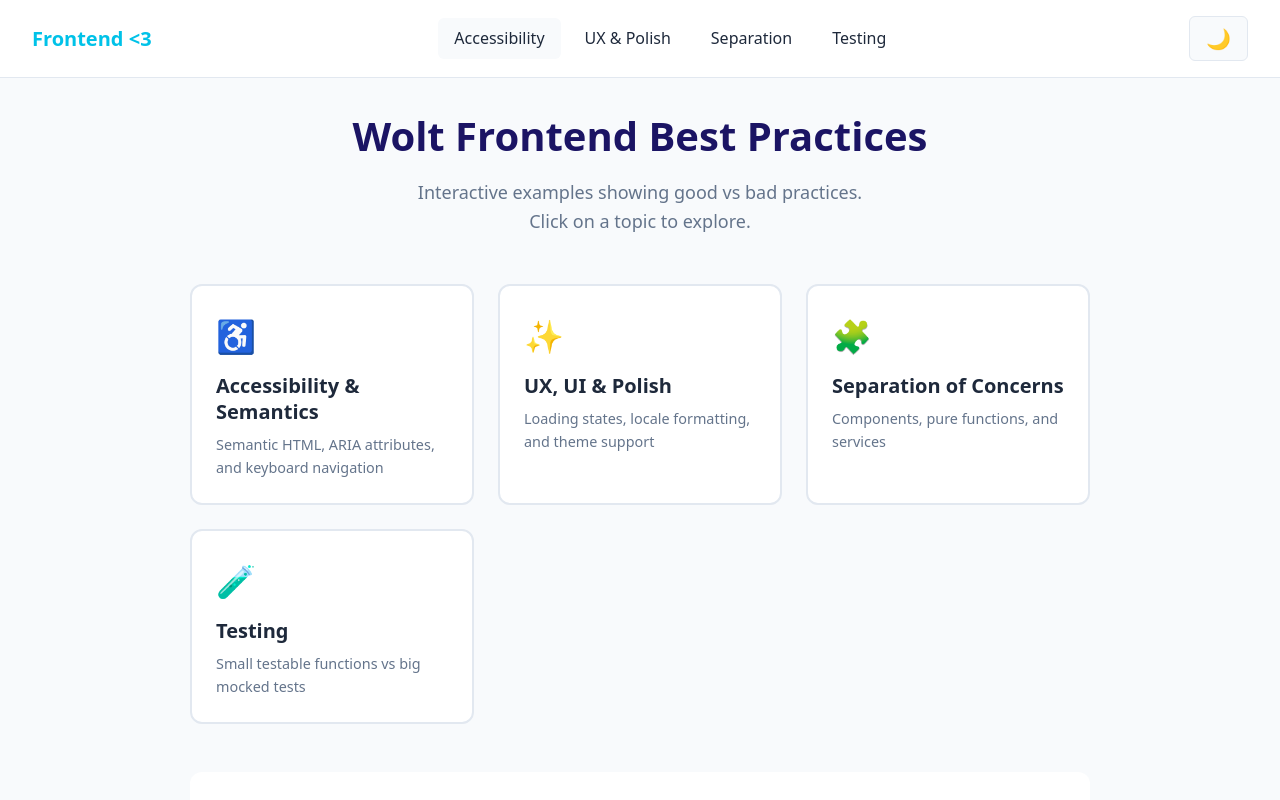
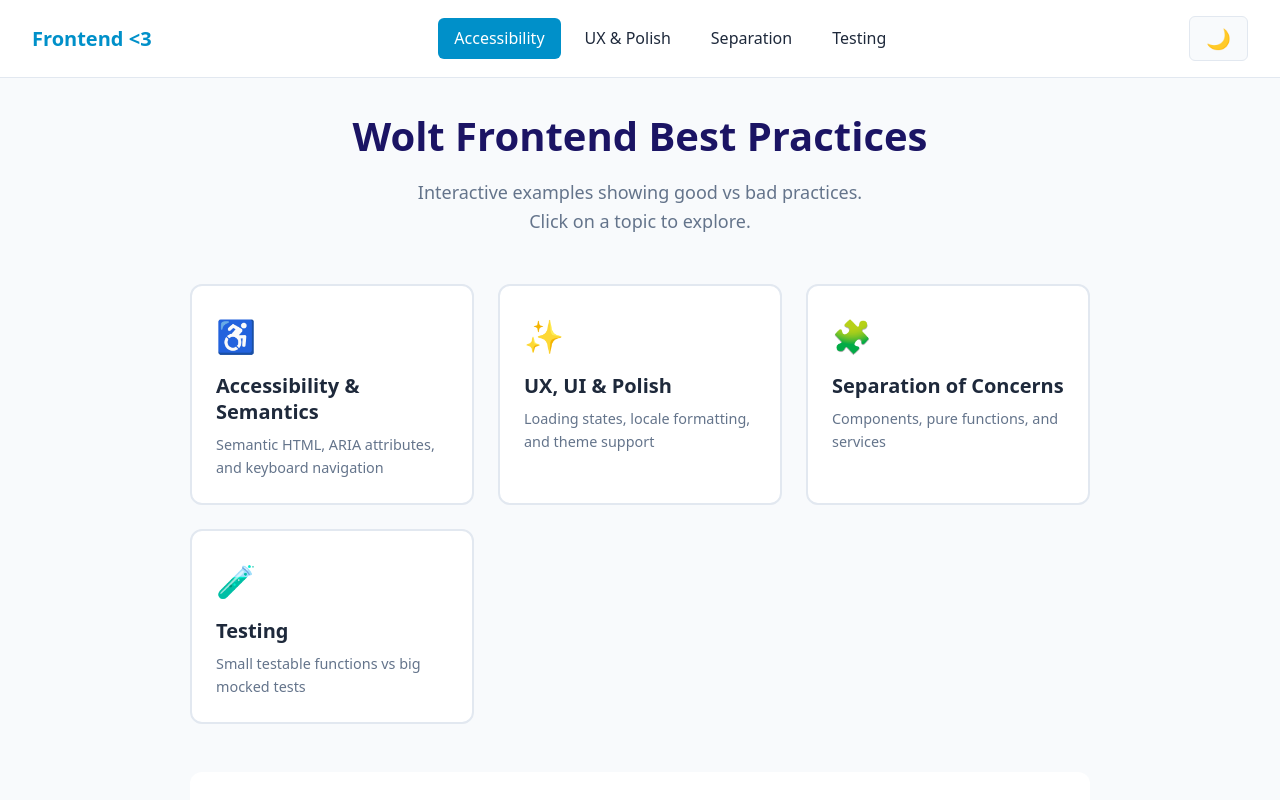
Before and after one commit to amedeomajer/frontend-best-practices-demo, a React (Vite) app: page / in a window 1280 px wide. In both pictures the pointer is over the link "Accessibility". Shown: the top 800 px of the page. Built offline with nearby package versions, Linux system fonts and the light colour scheme.

Commit message:
fixed contrasts

```diff
--- a/src/components/Navbar.css
+++ b/src/components/Navbar.css
@@ -33,7 +33,8 @@
 }
 
 .navbar-links a:hover {
-  background: var(--bg-secondary);
+  background: var(--wolt-blue);
+  color: var(--bg-primary);
   text-decoration: none;
 }
 
--- a/src/index.css
+++ b/src/index.css
@@ -1,6 +1,6 @@
 :root {
   /* Wolt-inspired colors */
-  --wolt-blue: #00c2e8;
+  --wolt-blue: #0090c9;
   --wolt-dark: #1b1464;
   --good-color: #10b981;
   --bad-color: #ef4444;
```
Also changed, not shown: 1 other file (tests, documents, lock files or other folders).
